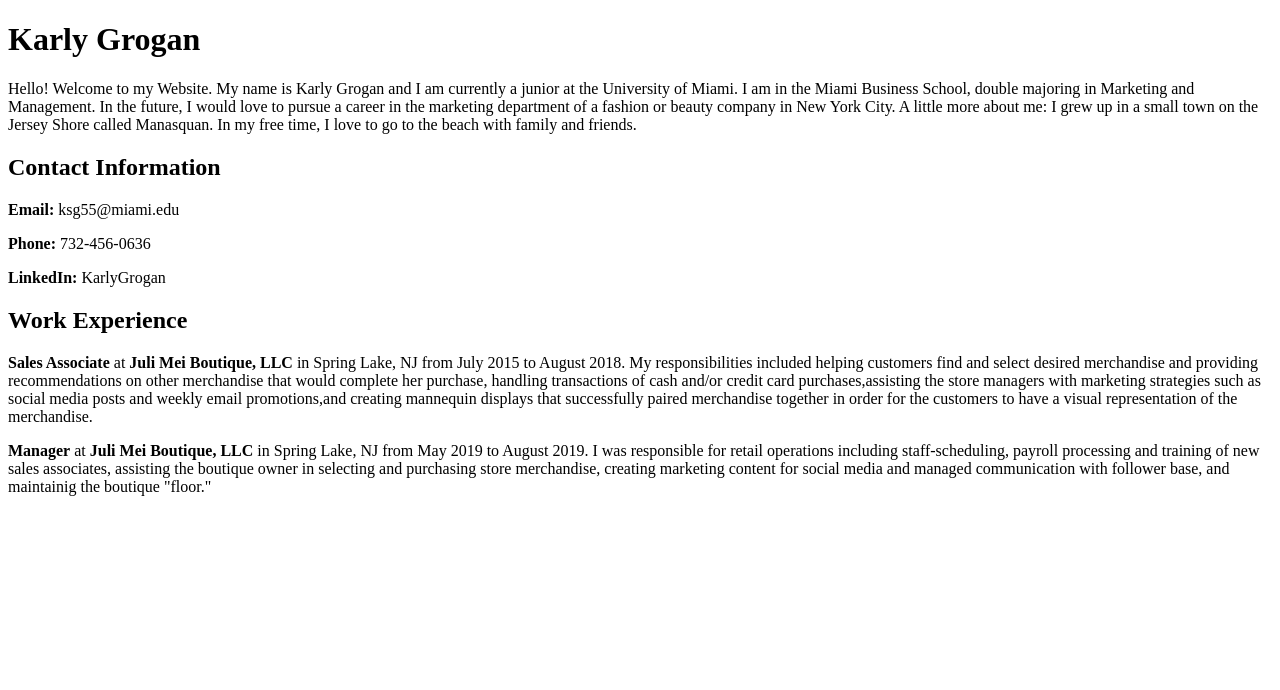
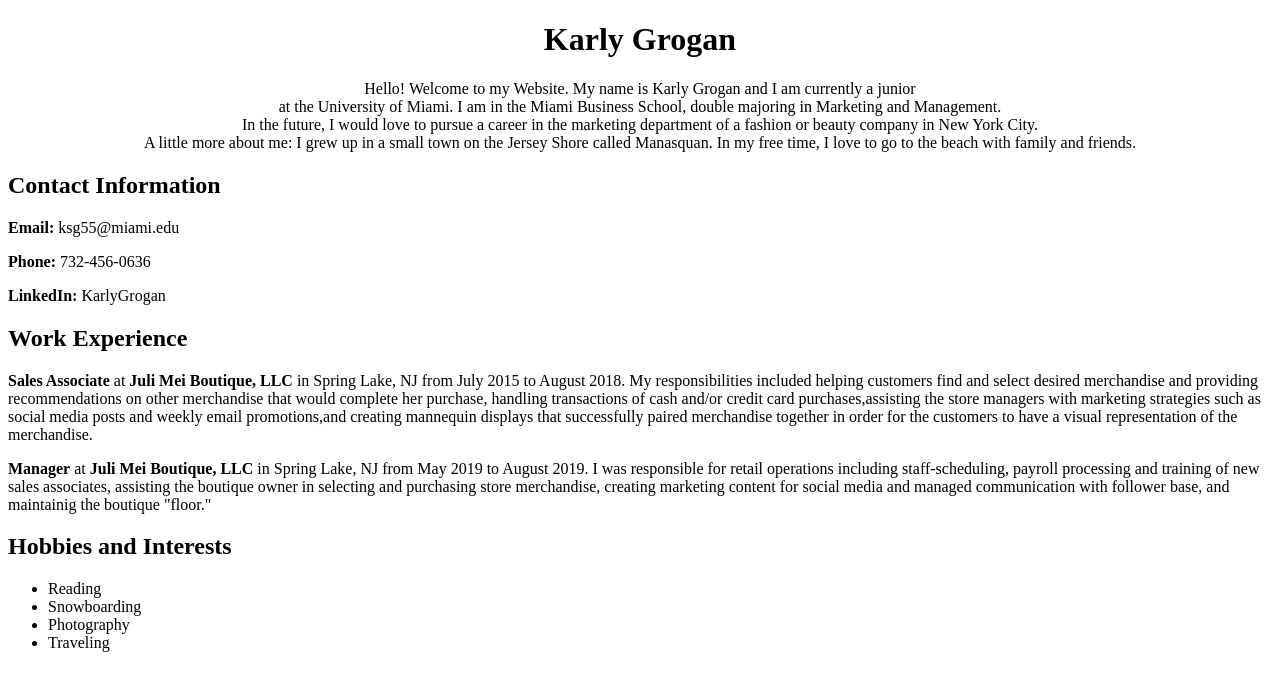
Before and after one commit to karlygrogan/CIM111, a plain HTML site: page homework/Resume/index.html in a window 1280 px wide. Drawn offline with Linux system fonts and the light colour scheme.

Commit message:
aligned text, paragraph breaks, hobbies list

```diff
--- a/homework/Resume/index.html
+++ b/homework/Resume/index.html
@@ -10,10 +10,10 @@
       </style> -->
   </head>
   <body>
-    <h1>Karly Grogan</h1>
-    <p>Hello! Welcome to my Website. My name is Karly Grogan and I am currently a junior
-      at the University of Miami. I am in the Miami Business School, double majoring in Marketing and Management. In the future, I would love to pursue a career in the marketing department of a fashion or beauty company in New York City.
-      A little more about me: I grew up in a small town on the Jersey Shore called Manasquan.
+    <h1 style="text-align:center;">Karly Grogan</h1>
+    <p style="text-align:center;">Hello! Welcome to my Website. My name is Karly Grogan and I am currently a junior<br>
+      at the University of Miami. I am in the Miami Business School, double majoring in Marketing and Management. <br> In the future, I would love to pursue a career in the marketing department of a fashion or beauty company in New York City.
+      <br> A little more about me: I grew up in a small town on the Jersey Shore called Manasquan.
       In my free time, I love to go to the beach with family and friends.  </p>
 
     <h2> Contact Information</h2>
@@ -37,5 +37,19 @@
 
 
 
+
+
+         <h2>Hobbies and Interests</h2>
+
+<ul>
+  <li>Reading</li>
+  <li>Snowboarding</li>
+  <li>Photography</li>
+  <li>Traveling</li>
+</ul>
+
+
+
+
   </body>
 </html>
```
Also changed, not shown: 1 other file.
